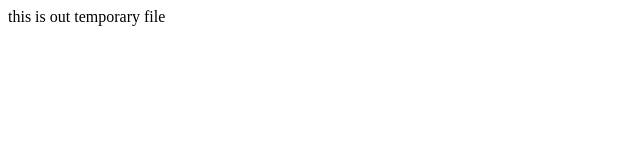
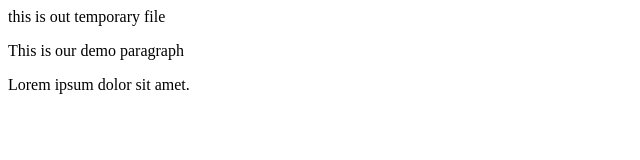
Before and after one commit to Developer-Vishal-Singh/demo-repo-example, a plain HTML site: page index.html in a window 1280 px wide. Shown: the whole page, without its empty margins (0-640 px from the left). Drawn offline with Linux system fonts and the light colour scheme.

Commit message:
First clone commit

```diff
--- a/index.html
+++ b/index.html
@@ -1 +1,4 @@
 this is out temporary file
+
+<p>This is our demo paragraph</p>
+<p>Lorem ipsum dolor sit amet.</p>
```
